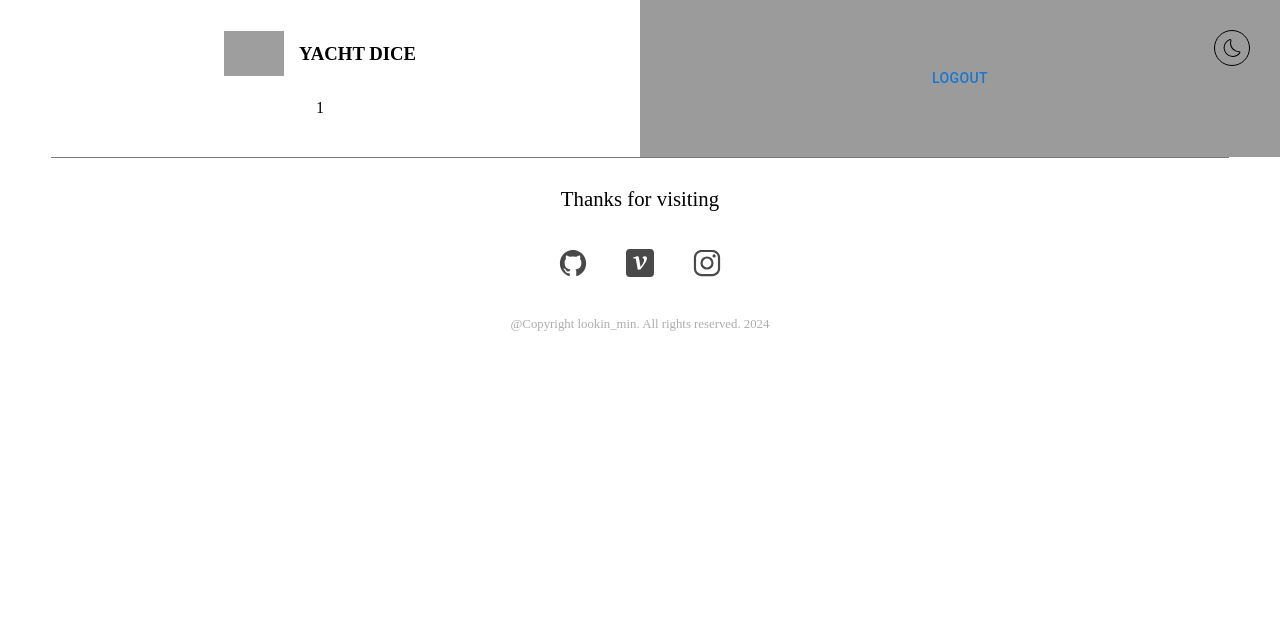
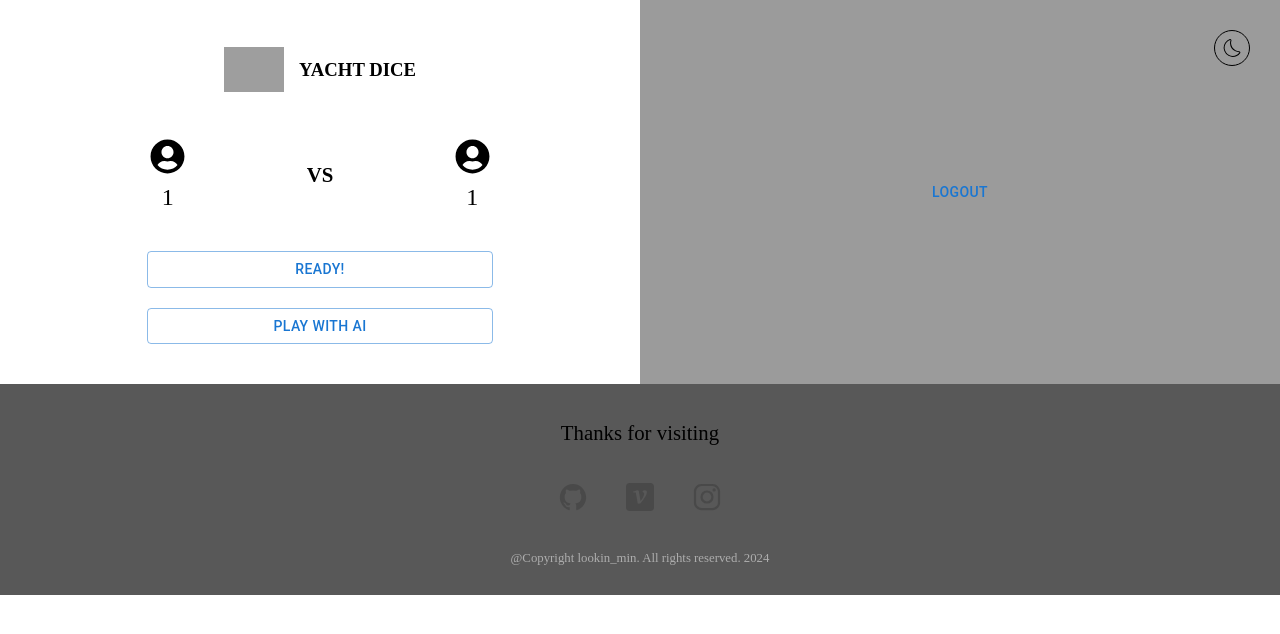
Before and after one commit to lookinmin/YACHT_DICE, a React (Create React App) app in the folder front/: page / in a window 1280 px wide. Shown: the top 634 px of the page. Built offline with nearby package versions, Linux system fonts and the light colour scheme; sample sign-in values are in the browser's storage; grey boxes are pictures that could not be loaded; a web font is replaced by a local one.

Commit message:
게임 준비 ui 렌더링

```diff
--- a/front/src/components/Footer.tsx
+++ b/front/src/components/Footer.tsx
@@ -11,9 +11,9 @@ const StyledFooter = styled.div`
   gap: 2vh;
   align-items: center;
   justify-content: center;
-  border-top: 1px solid #7a7a7a;
-  margin: 0 4vw;
-  padding: 1vh 0;
+  // border-top: 1px solid #7a7a7a;
+  padding: 2vh 0;
+  background-color: #585858;
 
   & > p:nth-child(1) {
     font-size: 1.3rem;
--- a/front/src/components/Ready.tsx
+++ b/front/src/components/Ready.tsx
@@ -3,12 +3,16 @@ import { ImgHeader } from './ImgHeader';
 import styled from 'styled-components';
 import { useRecoilValue } from 'recoil';
 import { userState } from '../atoms/userInfo';
+import { FaUserCircle } from 'react-icons/fa';
+import Button from '@mui/material/Button';
 
 const StyledDiv = styled.div`
   display: flex;
   flex-flow: column nowrap;
   align-items: center;
-  padding: 3vh 0;
+  gap: 5vh;
+  padding: 5vh 0;
+  width: 90%;
 `;
 
 const VSdiv = styled.div`
@@ -17,6 +21,28 @@ const VSdiv = styled.div`
   justify-content: space-around;
   align-items: center;
   width: 80%;
+
+  & > .userClass {
+    display: flex;
+    flex-flow: column nowrap;
+    align-items: center;
+    justify-content: center;
+    gap: 10px;
+
+    & > p {
+      margin: 0 !important;
+      font-size: 1.5em;
+    }
+  }
+`;
+
+const BtnDiv = styled.div`
+  display: flex;
+  flex-flow: column nowrap;
+  gap: 20px;
+  align-items: center;
+  justify-content: center;
+  width: 60%;
 `;
 
 export const Ready: React.FC = () => {
@@ -26,8 +52,26 @@ export const Ready: React.FC = () => {
     <StyledDiv>
       <ImgHeader />
       <VSdiv>
-        <p>{userInfo.id}</p>
+        <div className="userClass">
+          <FaUserCircle size={35} />
+          <p>{userInfo.id}</p>
+        </div>
+
+        <p style={{ fontSize: '1.3em', fontWeight: 600 }}>VS</p>
+
+        <div className="userClass">
+          <FaUserCircle size={35} />
+          <p>{userInfo.id}</p>
+        </div>
       </VSdiv>
+      <BtnDiv>
+        <Button variant="outlined" fullWidth>
+          Ready!
+        </Button>
+        <Button variant="outlined" fullWidth>
+          Play With AI
+        </Button>
+      </BtnDiv>
     </StyledDiv>
   );
 };
```
